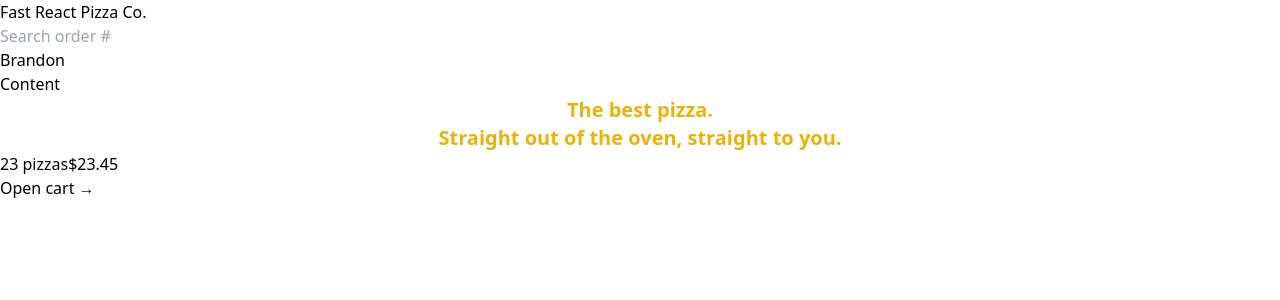
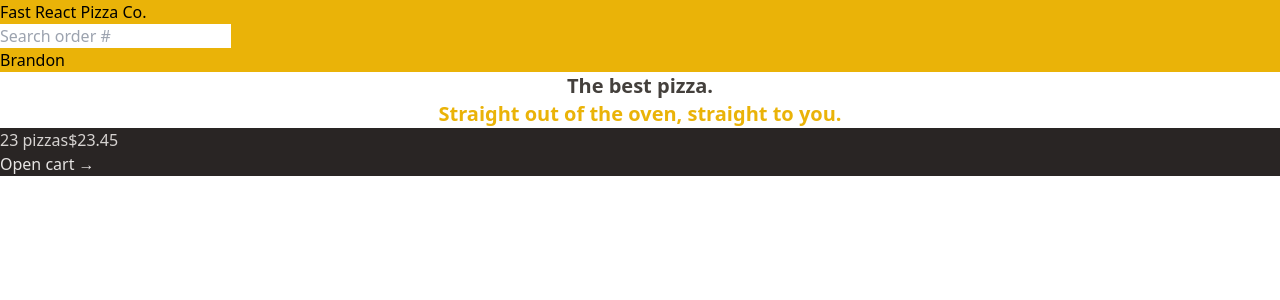
Before and after one commit to xyzuka/fast-react-pizza, a React (Vite) app: page / in a window 1280 px wide. Shown: the top 300 px of the page. Built offline with nearby package versions, Linux system fonts and the light colour scheme.

Commit message:
tailwind: working with colors
learning about using tailwind's premixed colors

```diff
--- /dev/null
+++ b/prettier.config.cjs
@@ -0,0 +1,6 @@
+/* eslint-disable no-undef */
+// eslint-disable-next-line no-undef
+module.exports = {
+  plugins: [require("prettier-plugin-tailwindcss")],
+  singleQuote: true,
+};
--- a/src/features/cart/CartOverview.jsx
+++ b/src/features/cart/CartOverview.jsx
@@ -1,13 +1,13 @@
-import { Link } from 'react-router-dom';
+import { Link } from "react-router-dom";
 
 function CartOverview() {
   return (
-    <div>
-      <p>
+    <div className="bg-stone-800 text-stone-200">
+      <p className="text-stone-300">
         <span>23 pizzas</span>
         <span>$23.45</span>
       </p>
-      <Link to='/cart'>Open cart &rarr;</Link>
+      <Link to="/cart">Open cart &rarr;</Link>
     </div>
   );
 }
--- a/src/ui/AppLayout.jsx
+++ b/src/ui/AppLayout.jsx
@@ -1,20 +1,19 @@
-import Header from './Header';
-import Loader from './Loader';
-import CartOverview from '../features/cart/CartOverview';
-import { Outlet, useNavigation } from 'react-router-dom';
+import Header from "./Header";
+import Loader from "./Loader";
+import CartOverview from "../features/cart/CartOverview";
+import { Outlet, useNavigation } from "react-router-dom";
 
 function AppLayout() {
   const navigation = useNavigation();
-  const isLoading = navigation.state === 'loading';
+  const isLoading = navigation.state === "loading";
 
   return (
-    <div className='layout'>
+    <div className="layout">
       {isLoading && <Loader />}
 
       <Header />
 
       <main>
-        <h1>Content</h1>
         <Outlet />
       </main>
 
--- a/src/ui/Header.jsx
+++ b/src/ui/Header.jsx
@@ -1,10 +1,10 @@
-import { Link } from 'react-router-dom';
-import SearchOrder from '../features/order/SearchOrder';
+import { Link } from "react-router-dom";
+import SearchOrder from "../features/order/SearchOrder";
 
 function Header() {
   return (
-    <header>
-      <Link to='/'>Fast React Pizza Co.</Link>
+    <header className="bg-yellow-500">
+      <Link to="/">Fast React Pizza Co.</Link>
       <SearchOrder />
       <p>Brandon</p>
     </header>
--- a/src/ui/Home.jsx
+++ b/src/ui/Home.jsx
@@ -1,10 +1,12 @@
 function Home() {
   return (
     <div>
-      <h1 className="text-center text-xl font-semibold text-yellow-500">
+      <h1 className="text-center text-xl font-semibold text-stone-700">
         The best pizza.
         <br />
-        Straight out of the oven, straight to you.
+        <span className="text-yellow-500">
+          Straight out of the oven, straight to you.
+        </span>
       </h1>
     </div>
   );
```
